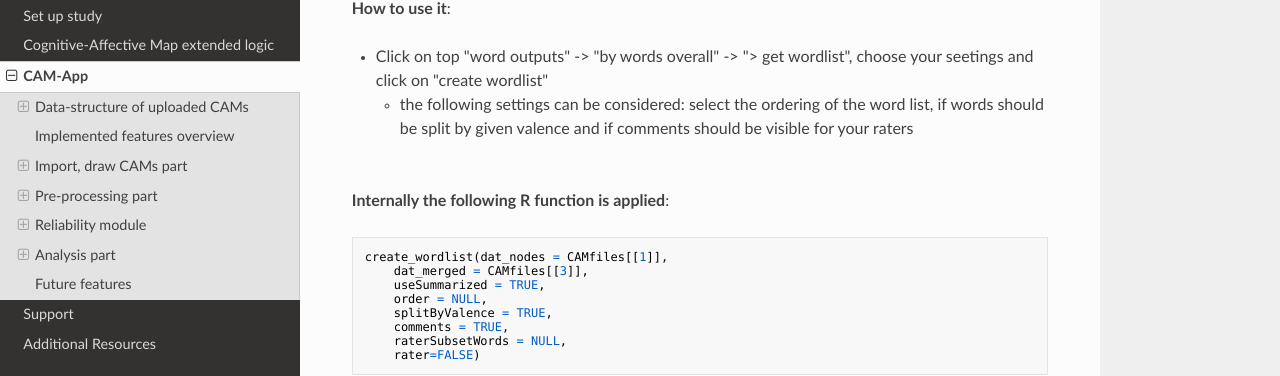
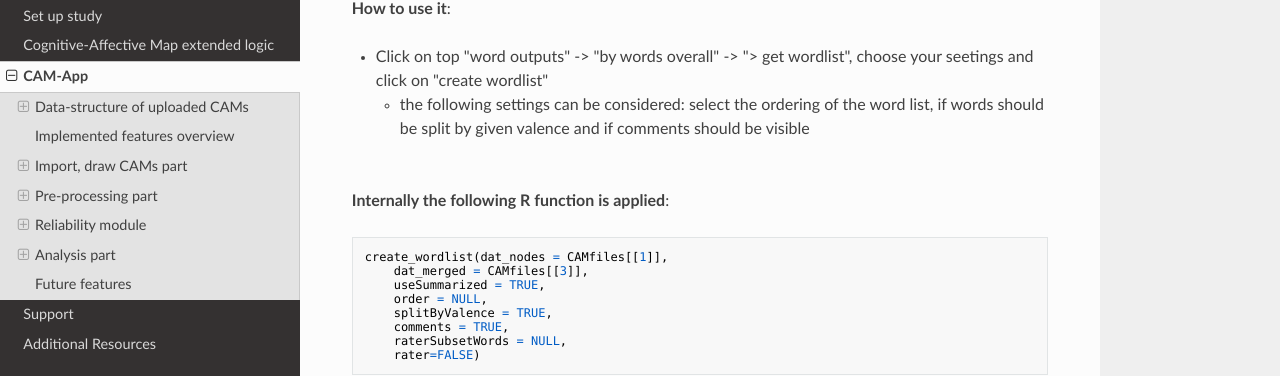
Before and after one commit to FennStatistics/CAMtools_documentation, an MkDocs documentation site: the page built from docs/CAM-App.md, in a window 1280 px wide and 900 px high, scrolled down 17691 px. Shown: the part 163-539 px from the top of the window. Built offline with MkDocs 1.6.1, drawn with Linux system fonts in a browser that asks for light colours; nearby versions of some CDN libraries.

Commit message:
fix picture

```diff
--- a/docs/CAM-App.md
+++ b/docs/CAM-App.md
@@ -619,7 +619,7 @@ Create a wordlist with summary statistics for each concept (mean / SD valence, m
 **How to use it**:
 
 * Click on top "word outputs" -> "by words overall" -> "> get wordlist", choose your seetings and click on "create wordlist"
-    * the following settings can be considered: select the ordering of the word list, if words should be split by given valence and if comments should be visible for your raters
+    * the following settings can be considered: select the ordering of the word list, if words should be split by given valence and if comments should be visible
 
 
 
```
Also changed, not shown: docs/media/overview_CAMApp.JPG.
